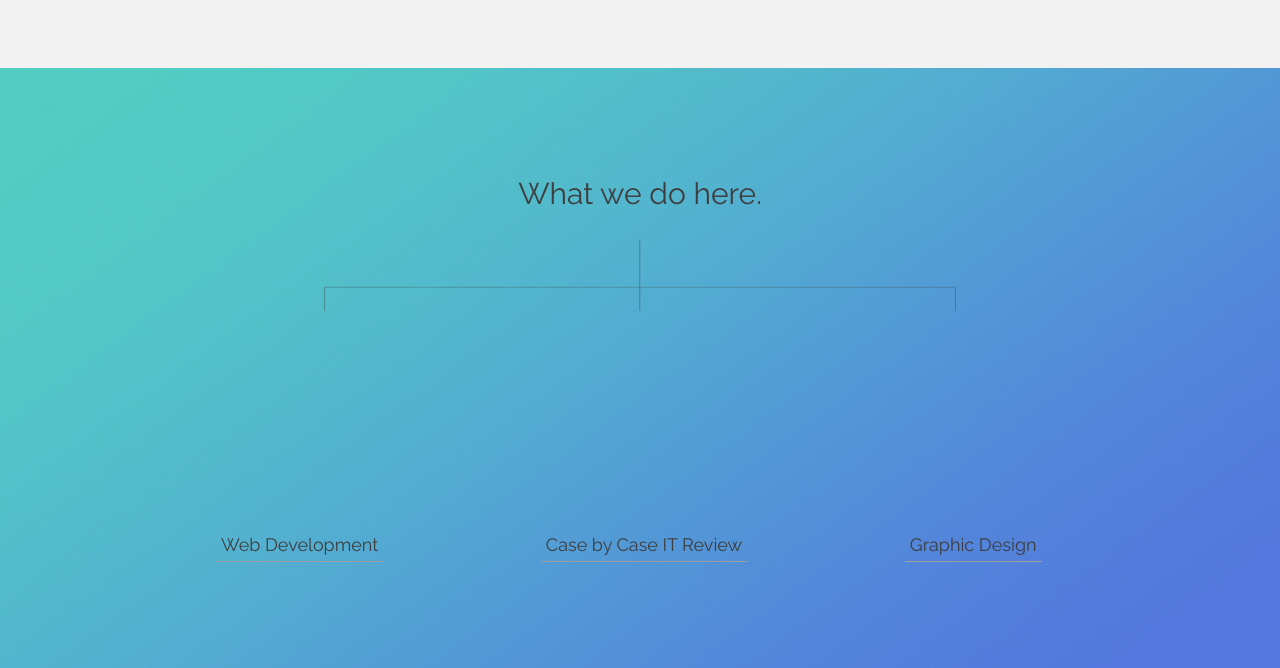
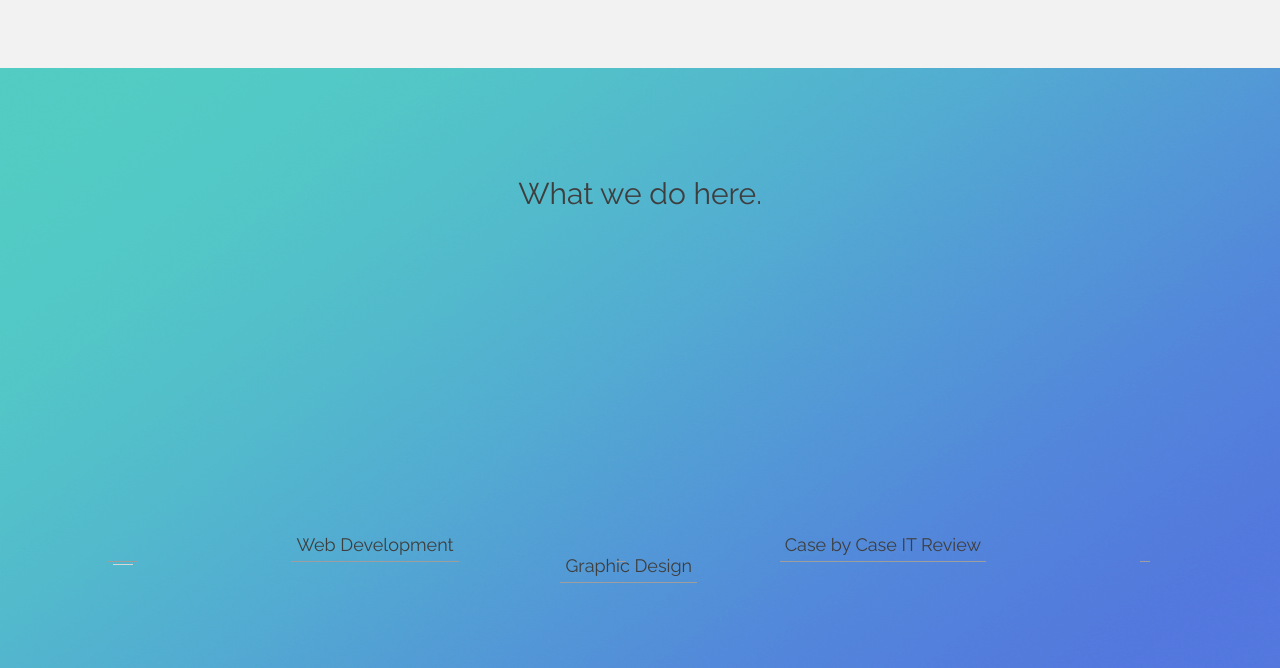
Before and after one commit to ADgreen15/DevUno-Website, a PHP site: page / in a window 1280 px wide. Shown: the part 932-1600 px from the top of the page. Run offline with PHP 8.4, Linux system fonts and the light colour scheme.

Commit message:
Removal of Bracket
it sucks lol

```diff
--- a/DevUno Website/src/home.css
+++ b/DevUno Website/src/home.css
@@ -266,36 +266,7 @@ li a:hover{
 
     transition: color .5s;
 }
-#bracket{
-    position: relative;
-    width: 50%;
-    height: 140px;
 
-    opacity: 100;
-
-
-    display: block;
-    margin-left: auto;
-    margin-right: auto;
-    top: 1060px;
-
-    transition: opacity .4s;
-}
-#bracketLight{
-    position: relative;
-    width: 50%;
-    height: 140px;
-
-    opacity: 0;
-
-
-    display: block;
-    margin-left: auto;
-    margin-right: auto;
-    top: 920px;
-
-    transition: opacity .4s;
-}
 #whatWeDoLi{
     position: absolute;
     display: inline;
--- a/DevUno Website/src/index.html
+++ b/DevUno Website/src/index.html
@@ -51,13 +51,15 @@
     <body id="whatWeDo">
         <img id="gradient3light" src="Images/gradient3light.png" alt="">
         <img id="gradient3dark" src="Images/gradient3dark.png" alt="">
+        <div id="whatWeDo">What we do here.</div>
+        <ul id="whatWeDoLi">
+            <li id="webDesign"><a href="#"></a></li>
+            <li>Web Development</li>
 
-        <div id="whatWeDo">What we do here.</div>
-        <img id="bracket" src="Images/bracket1.png" alt="">
-        <img id="bracketLight" src="Images/bracket1light.png" alt="">
-        <ul id="whatWeDoLi">
-            <li>Web Development</li>
+            <li id="itReview"></li>
             <li>Case by Case IT Review</li>
+
+            <li id="graphicDesign"></li>
             <li>Graphic Design</li>
         </ul>
     </body>
--- a/DevUno Website/src/themeswitcher.js
+++ b/DevUno Website/src/themeswitcher.js
@@ -43,11 +43,6 @@ function themeSwitch(){
     //changing color of whatWeDo elements
         document.getElementById('whatWeDo').style.color = '#e0f2f2';
         document.getElementById('whatWeDoLi').style.color = '#e0f2f2';
-
-    //changing color of bracket elements
-        document.getElementById('bracket').style.opacity = '0';
-        document.getElementById('bracketLight').style.opacity = '100';
-
 
 //turns the value of the button to off
     document.getElementById('themeButton').value = 'off'
@@ -97,11 +92,6 @@ else{
                 document.getElementById('whatWeDo').style.color = '#3e3e3e';
                 document.getElementById('whatWeDoLi').style.color = '#3e3e3e'
 
-        //changing color of bracket elements
-            document.getElementById('bracket').style.opacity = '100';
-            document.getElementById('bracketLight').style.opacity = '0';
-
-
 //turns the value of the button back to on
     document.getElementById('themeButton').value = 'on';
     }
```
